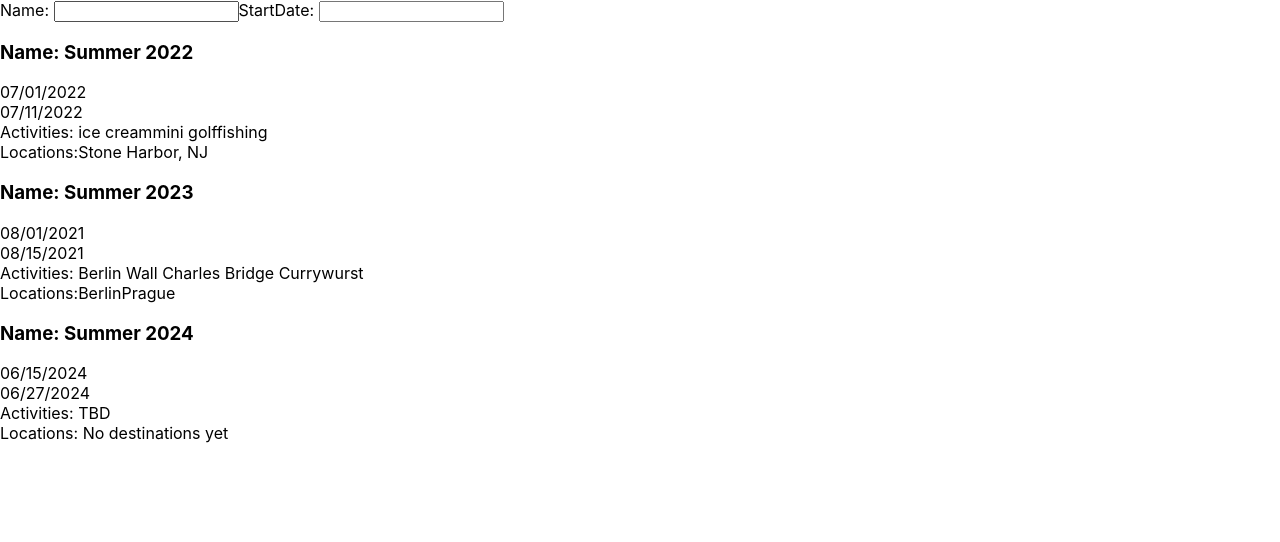
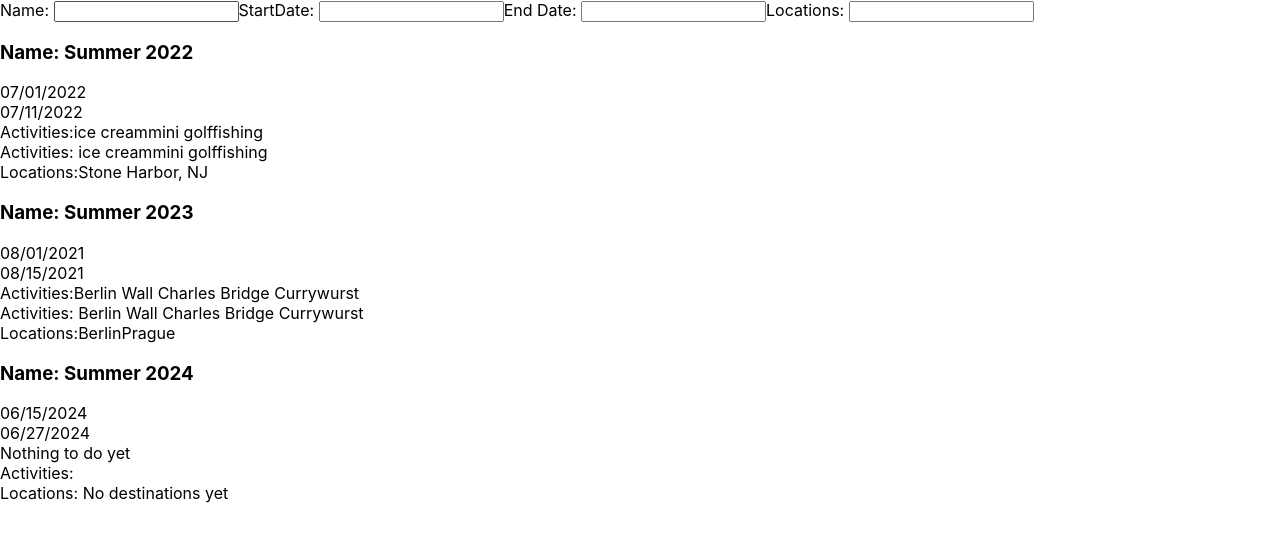
Before and after one commit to SaraBroad/go-itinerary, a React (Create React App) app in the folder itinerary-client/: page / in a window 1280 px wide. Shown: the top 542 px of the page. Built offline with nearby package versions, Linux system fonts and the light colour scheme.

Commit message:
location change event

```diff
--- a/itinerary-client/src/components/itinerary-form.tsx
+++ b/itinerary-client/src/components/itinerary-form.tsx
@@ -4,7 +4,13 @@ export const ItineraryForm = () => {
     const [name, setName] = useState('')
     const [startDate, setStartDate] = useState('')
     const [endDate, setEndDate] = useState('')
-    const [locations, setLocations] = useState([])
+    const [locations, setLocations] = useState<string[]>([])
+
+    const handleLocationChange = (event: React.ChangeEvent<HTMLInputElement>) => {
+        const value = event.target.value
+        setLocations([...locations, value])
+    }
+
     return (
         <>
         <label>
@@ -15,6 +21,14 @@ export const ItineraryForm = () => {
             StartDate{': '}
             <input value={startDate} onChange={e => setStartDate(e.target.value)} />
         </label>
+        <label>
+            End Date{': '}
+            <input value={endDate} onChange={e => setEndDate(e.target.value)} />
+        </label>
+        <label>
+            Locations{': '}
+            <input value={locations} onChange={handleLocationChange} />
+        </label>
         </>
     )
 }
--- a/itinerary-client/src/components/itinerary-list.tsx
+++ b/itinerary-client/src/components/itinerary-list.tsx
@@ -1,11 +1,11 @@
 import React, { useState } from "react";
-import Table from '@mui/material/Table';
-import TableBody from '@mui/material/TableBody';
-import TableCell from '@mui/material/TableCell';
-import TableContainer from '@mui/material/TableContainer';
-import TableHead from '@mui/material/TableHead';
-import TableRow from '@mui/material/TableRow';
-import Paper from '@mui/material/Paper';
+import Table from "@mui/material/Table";
+import TableBody from "@mui/material/TableBody";
+import TableCell from "@mui/material/TableCell";
+import TableContainer from "@mui/material/TableContainer";
+import TableHead from "@mui/material/TableHead";
+import TableRow from "@mui/material/TableRow";
+import Paper from "@mui/material/Paper";
 import Itinerary from "../types";
 
 interface ListProps {
@@ -27,12 +27,12 @@ const itineraries: Itinerary[] = [
     items: ["Berlin Wall ", "Charles Bridge ", "Currywurst"],
     startDate: "08/01/2021",
     endDate: "08/15/2021",
-    locations: ['Berlin', 'Prague'],
+    locations: ["Berlin", "Prague"],
   },
   {
     id: "932923",
     name: "Summer 2024",
-    items: ["TBD"],
+    items: [],
     startDate: "06/15/2024",
     endDate: "06/27/2024",
     locations: [],
@@ -45,10 +45,7 @@ export const ItineraryList = () => {
   // export const ItineraryList = ({ itinerary }: ListProps ) => {
   return (
     <div>
-        <TableContainer component={Paper}>
-
-
-        </TableContainer>
+      <TableContainer component={Paper}></TableContainer>
       {itineraryList.map((i) => {
         return (
           <div>
@@ -57,6 +54,11 @@ export const ItineraryList = () => {
             </div>
             <div>{i.startDate}</div>
             <div>{i.endDate}</div>
+            {i.items?.length === 0 ? (
+              <div>Nothing to do yet</div>
+            ) : (
+              <div>Activities:{i.items}</div>
+            )}
             <div>Activities: {i.items}</div>
             {i.locations?.length === 0 ? (
               <div>Locations: No destinations yet</div>
```
